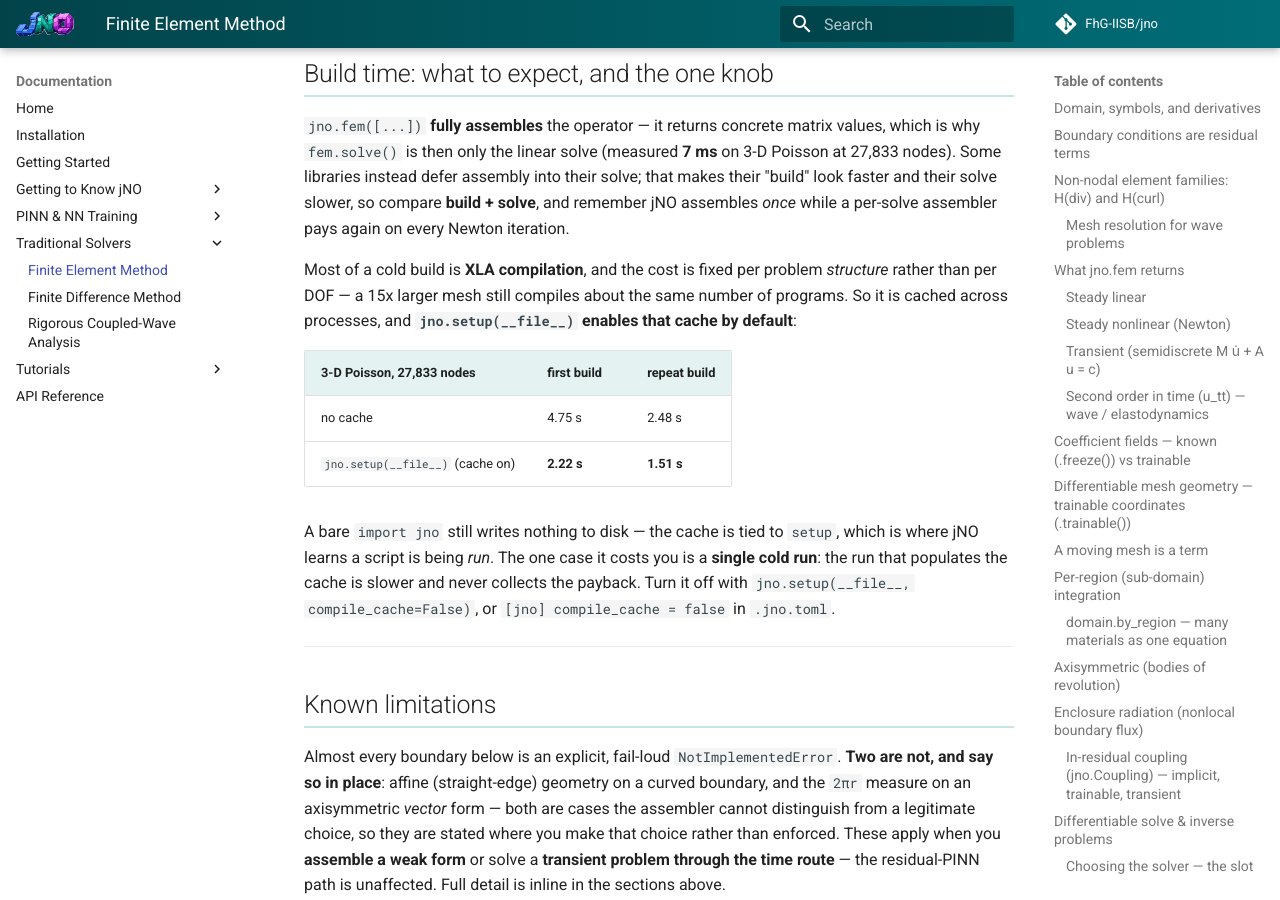
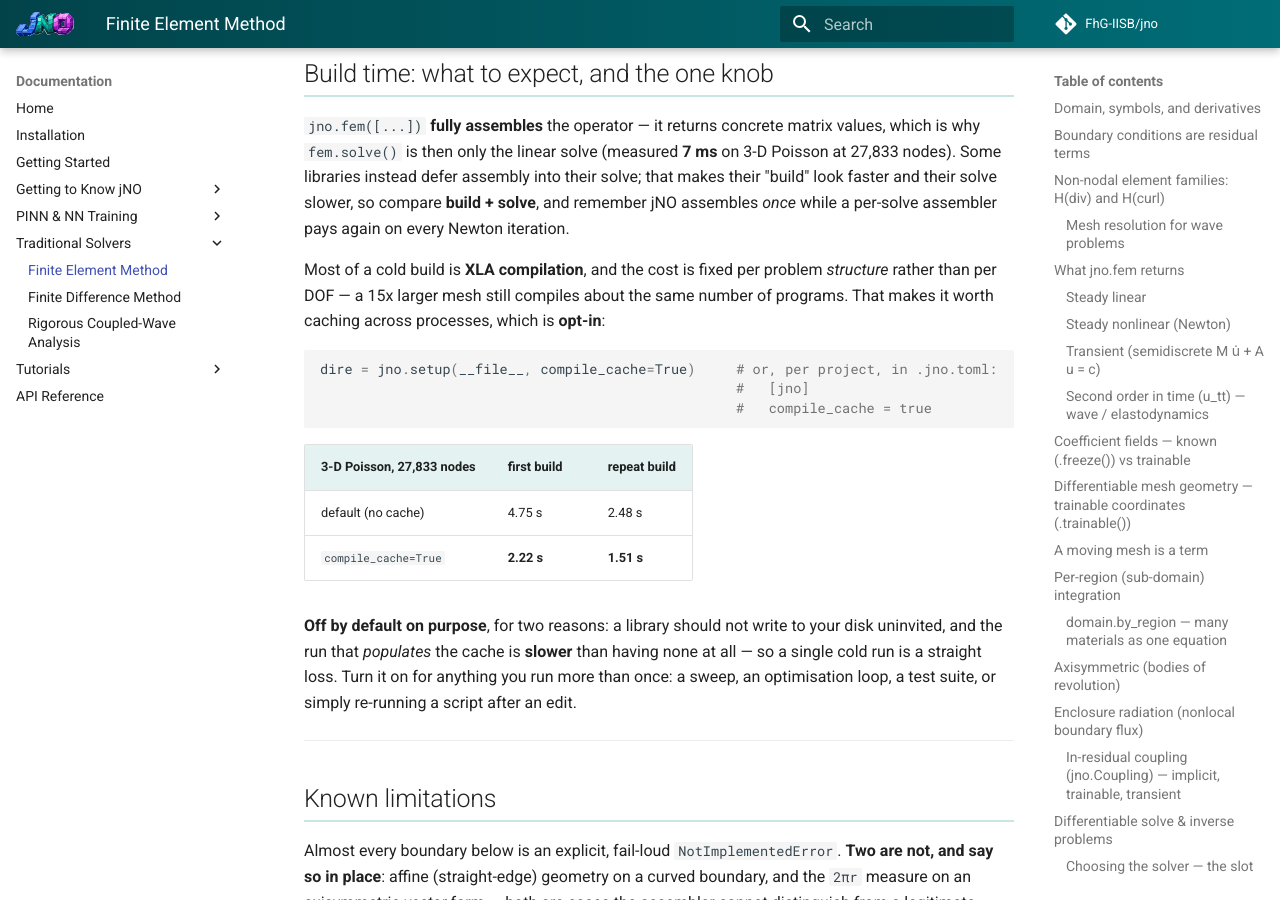
Before and after one commit to FhG-IISB/jNO, an MkDocs documentation site: the page built from docs/fem.md, in a window 1280 px wide and 900 px high, scrolled down 36180 px. Built offline with MkDocs 1.6.1 and Material for MkDocs 9.7.7, drawn with Linux system fonts in a browser that asks for light colours; comment, search, counter and statistics services are not loaded.

Commit message:
revert(setup): keep the XLA compile cache opt-in
Reverts the default flip in b8b8754. Two reasons, and the second is the one that decides
it: a library should not write to a users disk uninvited, and the run that POPULATES the
cache is slower than having no cache at all -- so on-by-default penalises the single cold
run, which is exactly the case that cannot opt out in advance.

Keeps everything else from that commit, which is worth having either way: the tests (now
pinning that the default is OFF, that compile_cache=True and an explicit directory work,
and that [jno] compile_cache = true is the per-project opt-in), and the docs section
explaining why build/build comparisons across libraries mislead -- jNO assembles at build,
so compare build + solve.

````diff
--- a/docs/fem.md
+++ b/docs/fem.md
@@ -1435,18 +1435,24 @@ solve slower, so compare **build + solve**, and remember jNO assembles *once* wh
 assembler pays again on every Newton iteration.
 
 Most of a cold build is **XLA compilation**, and the cost is fixed per problem *structure* rather than
-per DOF — a 15x larger mesh still compiles about the same number of programs. So it is cached across
-processes, and **`jno.setup(__file__)` enables that cache by default**:
+per DOF — a 15x larger mesh still compiles about the same number of programs. That makes it worth
+caching across processes, which is **opt-in**:
+
+```python
+dire = jno.setup(__file__, compile_cache=True)     # or, per project, in .jno.toml:
+                                                   #   [jno]
+                                                   #   compile_cache = true
+```
 
 | 3-D Poisson, 27,833 nodes | first build | repeat build |
 |---|---|---|
-| no cache | 4.75 s | 2.48 s |
-| `jno.setup(__file__)` (cache on) | **2.22 s** | **1.51 s** |
-
-A bare `import jno` still writes nothing to disk — the cache is tied to `setup`, which is where jNO
-learns a script is being *run*. The one case it costs you is a **single cold run**: the run that
-populates the cache is slower and never collects the payback. Turn it off with
-`jno.setup(__file__, compile_cache=False)`, or `[jno] compile_cache = false` in `.jno.toml`.
+| default (no cache) | 4.75 s | 2.48 s |
+| `compile_cache=True` | **2.22 s** | **1.51 s** |
+
+**Off by default on purpose**, for two reasons: a library should not write to your disk uninvited, and
+the run that *populates* the cache is **slower** than having none at all — so a single cold run is a
+straight loss. Turn it on for anything you run more than once: a sweep, an optimisation loop, a test
+suite, or simply re-running a script after an edit.
 
 ---
 
````
Also changed, not shown: 2 other files.
